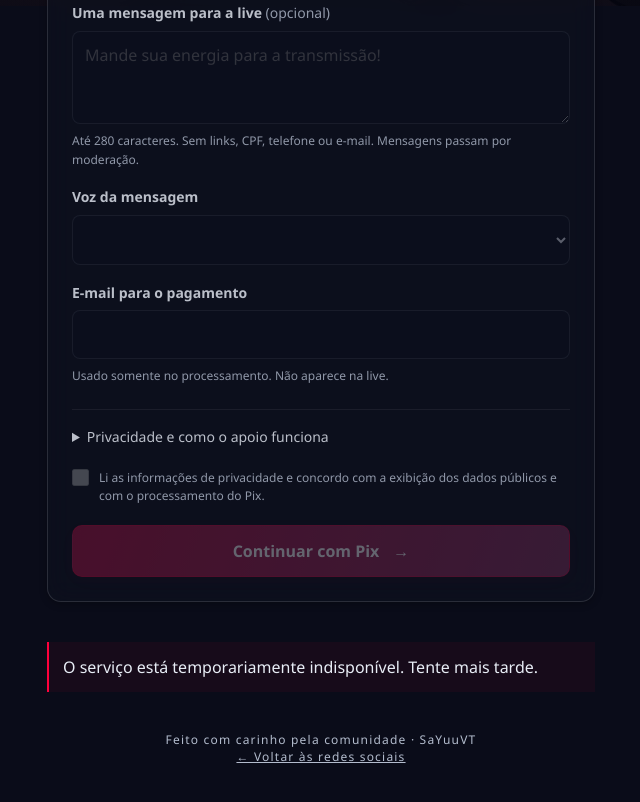
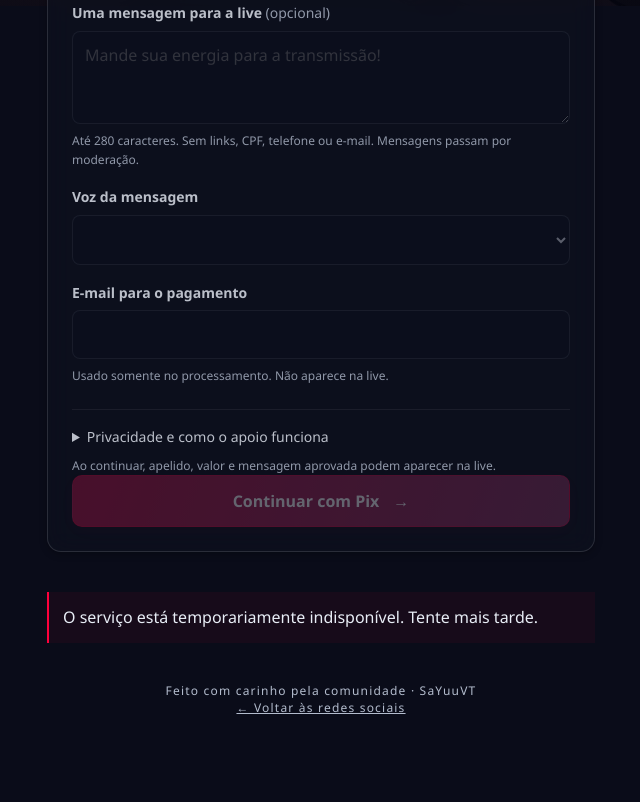
Before and after one commit to sayuuvt/sayuuvt.github.io, a plain HTML site: page doar/index.html in a window 1280 px wide. Shown: the part 794-1596 px from the top of the page, without its empty margins (319-959 px from the left). After the commit the page ends 1558 px from the top, so only its background shows below. Drawn offline with Linux system fonts and the light colour scheme; no server answers.

Commit message:
Remover caixa de consentimento obrigatoria do formulario de apoio
O aviso de privacidade continua visivel (recolhivel) e uma nota curta informa
a exibicao dos dados publicos. O backend passa a assumir a versao do aviso.

Co-Authored-By: Claude Sonnet 5.5 <noreply@anthropic.com>

```diff
--- a/doar/donations.js
+++ b/doar/donations.js
@@ -48,7 +48,7 @@ async function request(path, body) {
         result.status === 429
           ? 'Muitas tentativas. Aguarde um minuto.'
           : result.status === 422 || result.status === 400
-            ? 'Confira os campos: nome, e-mail, valor, mensagem sem links e consentimento.'
+            ? 'Confira os campos: nome, e-mail, valor, mensagem sem links.'
             : 'O serviço está temporariamente indisponível. Tente mais tarde.',
       ),
       { status: result.status },
@@ -159,7 +159,6 @@ form.addEventListener('submit', async (event) => {
         message: $('donation-message').value.trim(),
         voice_id: $('voice').value,
         email: $('email').value.trim(),
-        consent: $('consent').checked ? 'privacy-v1' : '',
       };
     fields.disabled = true;
     payment = await request('/public/donations', pendingRequest);
--- a/doar/index.html
+++ b/doar/index.html
@@ -118,9 +118,8 @@
               armazenamento do navegador.
             </p>
           </details>
-          <label class="checkbox consent"
-            ><input id="consent" type="checkbox" required />Li as informações de privacidade e
-            concordo com a exibição dos dados públicos e com o processamento do Pix.</label
+          <small class="consent-note"
+            >Ao continuar, apelido, valor e mensagem aprovada podem aparecer na live.</small
           >
           <button id="submit" class="donate-button" type="submit">
             Continuar com Pix <span aria-hidden="true">→</span>
```
